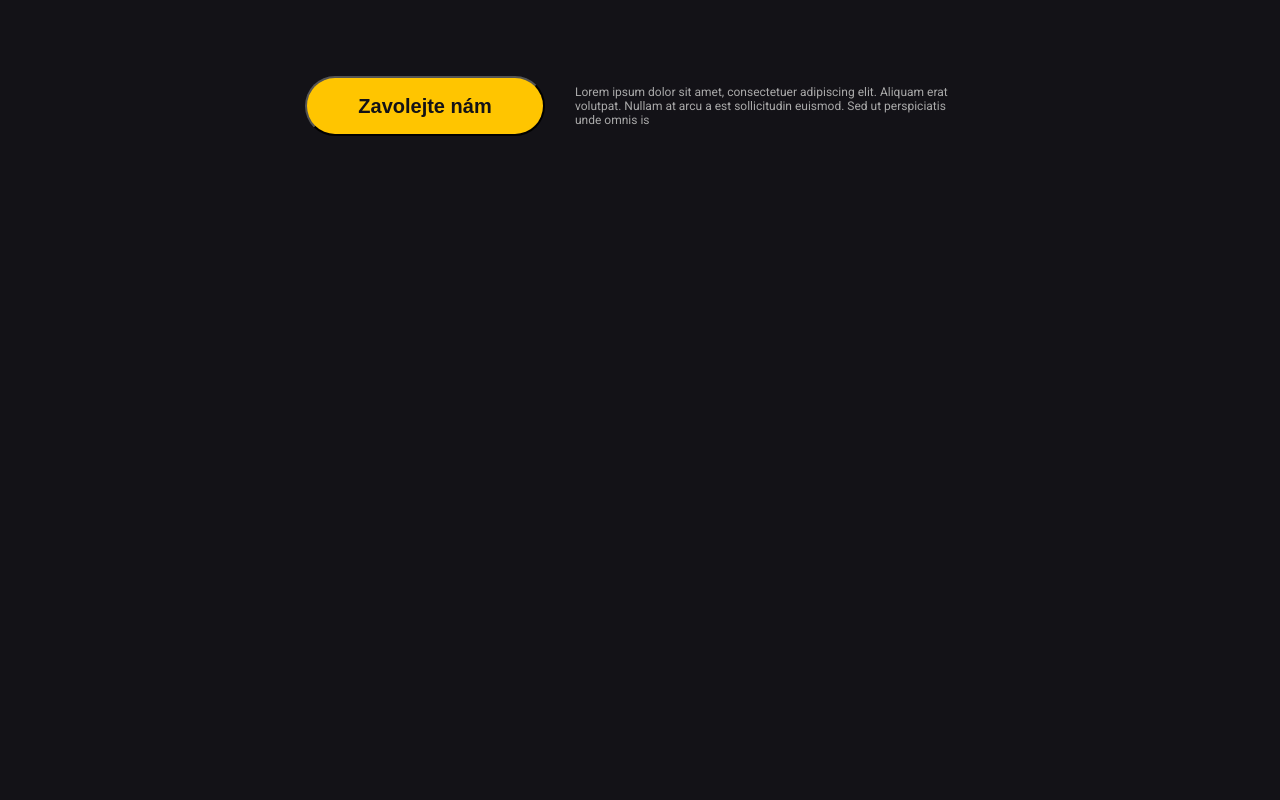
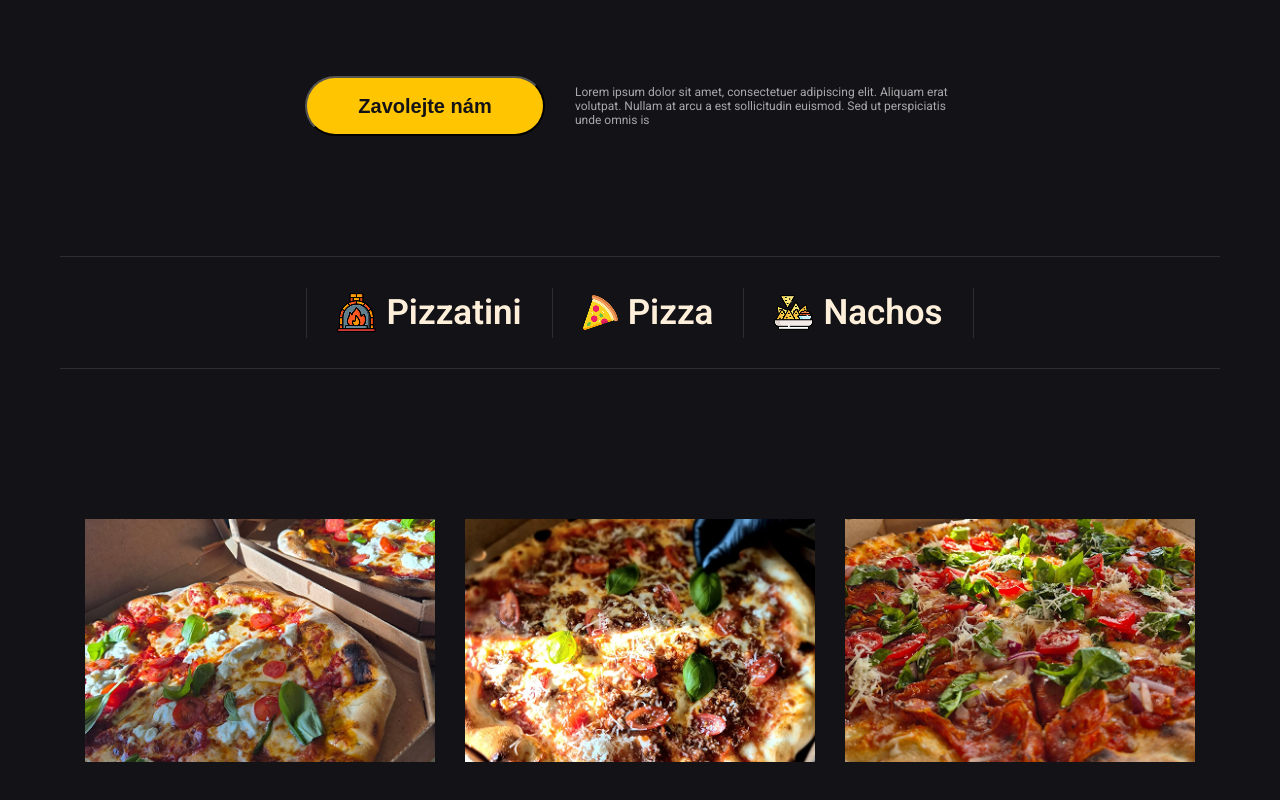
Before and after one commit to Numsik/Website-template, a plain HTML site: page index.html in a window 1280 px wide. Shown: the part 594-1394 px from the top of the page. Before the commit the page ends 1030 px from the top, so only its background shows below. Drawn offline with Linux system fonts and the light colour scheme.

Commit message:
adding new things

```diff
--- a/index.html
+++ b/index.html
@@ -36,7 +36,42 @@
     </section>
 
     <section class="section">
-        <div class="container"></div>
+        <div class="container">
+            <div class="nabidka">
+                <div class="row"></div>
+                <div class="things">
+
+                    <div class="lineup"></div>
+
+                    <div class="textwithimg">
+                        <img src="/imgs/furnace.png" class="imgs">
+                        <p class="pizzasclass">Pizzatini</p>
+                    </div>
+
+                    <div class="lineup"></div>
+                    <div class="textwithimg">
+                        <img src="/imgs/pizzaa.png" class="imgs">
+                        <p class="pizzasclass">Pizza</p>
+                    </div>
+
+                    <div class="lineup"></div>
+
+                    <div class="textwithimg">
+                        <img src="/imgs/nachos.png" class="imgs">
+                        <p class="pizzasclass">Nachos</p>
+                    </div>
+
+                    <div class="lineup"></div>
+                </div>
+                <div class="row"></div>
+            </div>
+            <div class="fotky">
+                <img src="imgs/img1.png">
+                <img src="imgs/img2.png">
+                <img src="imgs/img3.png">
+
+            </div>
+        </div>
     </section>
 
     <section class="section">
--- a/styles/thirdsection.css
+++ b/styles/thirdsection.css
@@ -0,0 +1,50 @@
+.nabidka{
+    display: flex;
+    flex-direction: column;
+}
+.row{
+    width: 100%;
+    height: 1px;
+    background-color: var(--primary-color);
+    opacity: 12%;
+}
+.things{
+    display: flex;
+    flex-direction: row;
+    justify-content: center;
+    align-items: center;
+    gap: 30px;
+}
+.lineup{
+    height: 50px;
+    width: 1px;
+    background-color: var(--primary-color);
+    opacity: 12%;
+}
+.textwithimg{
+    display: flex;
+    flex-direction: row;
+    align-items: center;
+    justify-content: center;
+    gap: 10px;
+}
+.imgs{
+    max-width: 39px;
+    max-height: 39px;
+}
+.pizzasclass{
+    font-size: 35px;
+    font-weight: 600;
+    color: var(--primary-color);
+}
+.fotky {
+    margin-top: 150px;
+    display: grid;
+    grid-template-columns: 350px 350px 350px;
+    gap: 30px;
+    justify-content: center;
+}
+
+.fotky img {
+  width: 100%;
+}
```
Also changed, not shown: imgs/furnace.png (added), imgs/img1.png (added), imgs/img2.png (added), imgs/img3.png (added), imgs/nachos.png (added), imgs/pizzaa.png (added).
